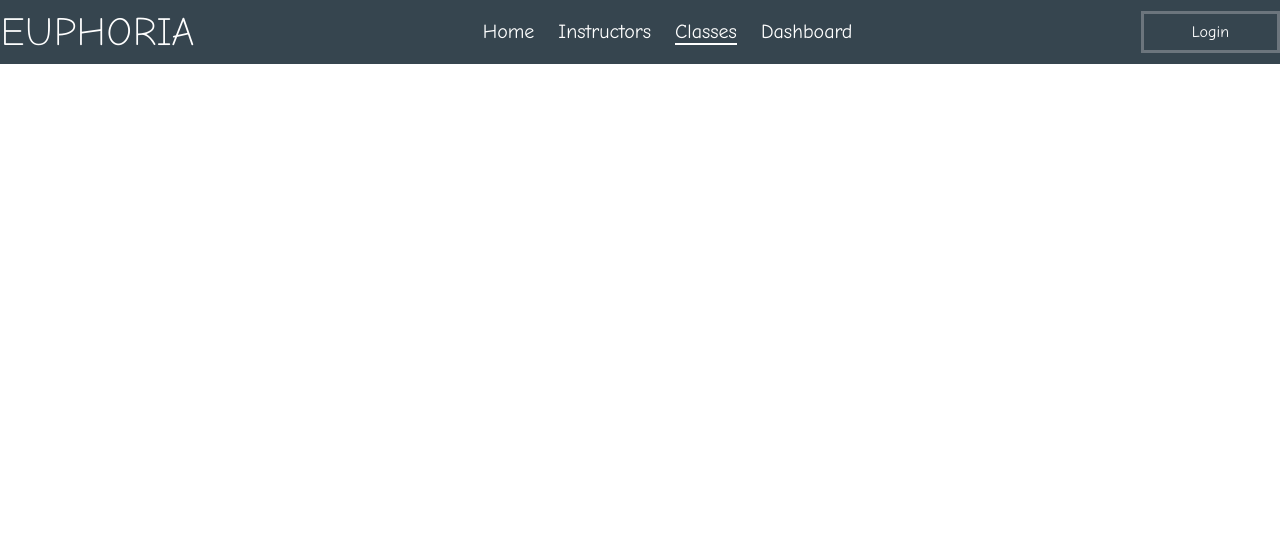
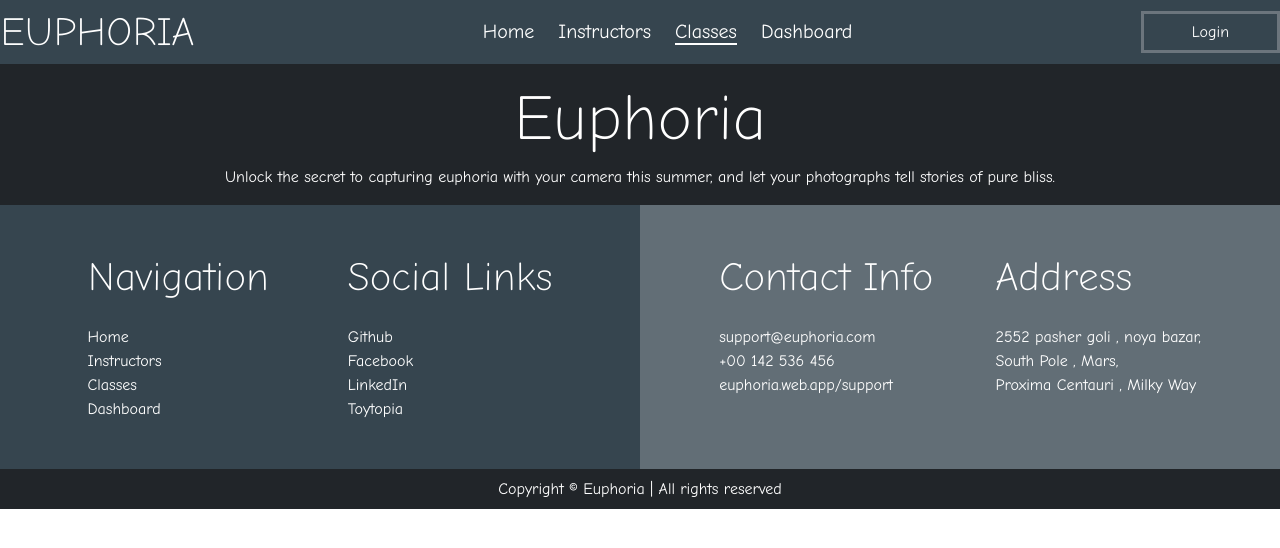
Before and after one commit to safoun10/Euphoria-Client, a React (Vite) app: page /classes in a window 1280 px wide. Shown: the top 548 px of the page. Built offline with nearby package versions, Linux system fonts and the light colour scheme.

Commit message:
added footer to multiple pages

```diff
--- a/src/pages/auth/Auth.jsx
+++ b/src/pages/auth/Auth.jsx
@@ -1,6 +1,7 @@
 import React from 'react';
 import { Outlet } from 'react-router-dom';
 import TopNav from '../../components/topNav/TopNav';
+import Footer from '../../components/footer/Footer';
 
 const Auth = () => {
     return (
@@ -9,6 +10,7 @@ const Auth = () => {
 				<TopNav></TopNav>
 			</div>
 			<Outlet></Outlet>
+			<Footer></Footer>
 		</div>
 	);
 };
--- a/src/pages/classes/Classes.jsx
+++ b/src/pages/classes/Classes.jsx
@@ -1,5 +1,6 @@
 import React from 'react';
 import TopNav from '../../components/topNav/TopNav';
+import Footer from '../../components/footer/Footer';
 
 const Classes = () => {
     return (
@@ -7,6 +8,7 @@ const Classes = () => {
             <div className='bg-char'>
                 <TopNav></TopNav>
             </div>
+            <Footer></Footer>
         </div>
     );
 };
--- a/src/pages/dashboard/Dashboard.jsx
+++ b/src/pages/dashboard/Dashboard.jsx
@@ -1,5 +1,6 @@
 import React from 'react';
 import TopNav from '../../components/topNav/TopNav';
+import Footer from '../../components/footer/Footer';
 
 const Dashboard = () => {
     return (
@@ -7,7 +8,7 @@ const Dashboard = () => {
             <div className='bg-char'>
                 <TopNav></TopNav>
             </div>
-
+            <Footer></Footer>
         </div>
     );
 };
--- a/src/pages/instructors/Instructors.jsx
+++ b/src/pages/instructors/Instructors.jsx
@@ -1,5 +1,6 @@
 import React from 'react';
 import TopNav from '../../components/topNav/TopNav';
+import Footer from '../../components/footer/Footer';
 
 const Instructors = () => {
     return (
@@ -7,6 +8,7 @@ const Instructors = () => {
             <div className='bg-char'>
                 <TopNav></TopNav>
             </div>
+            <Footer></Footer>
         </div>
     );
 };
```
